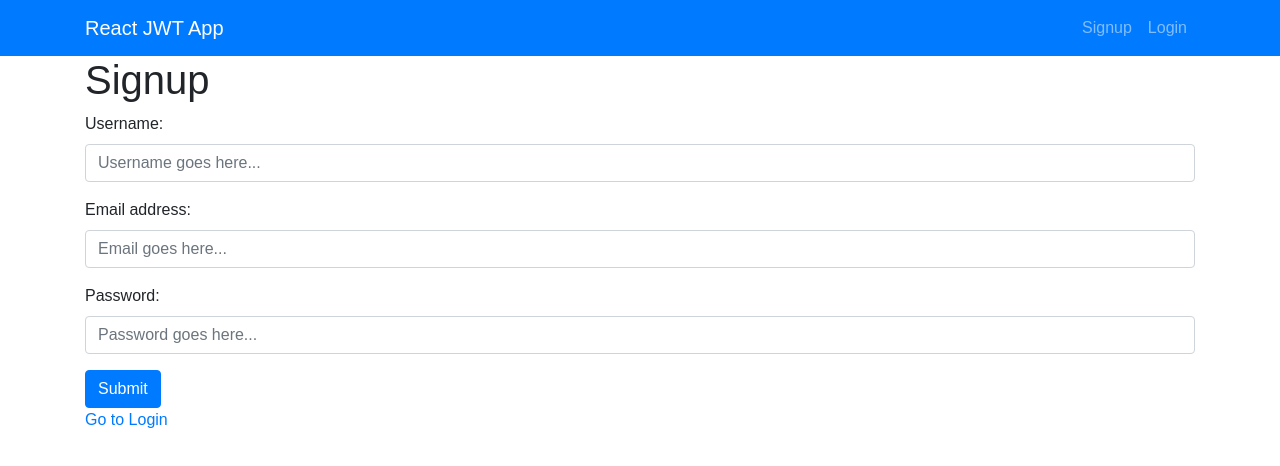
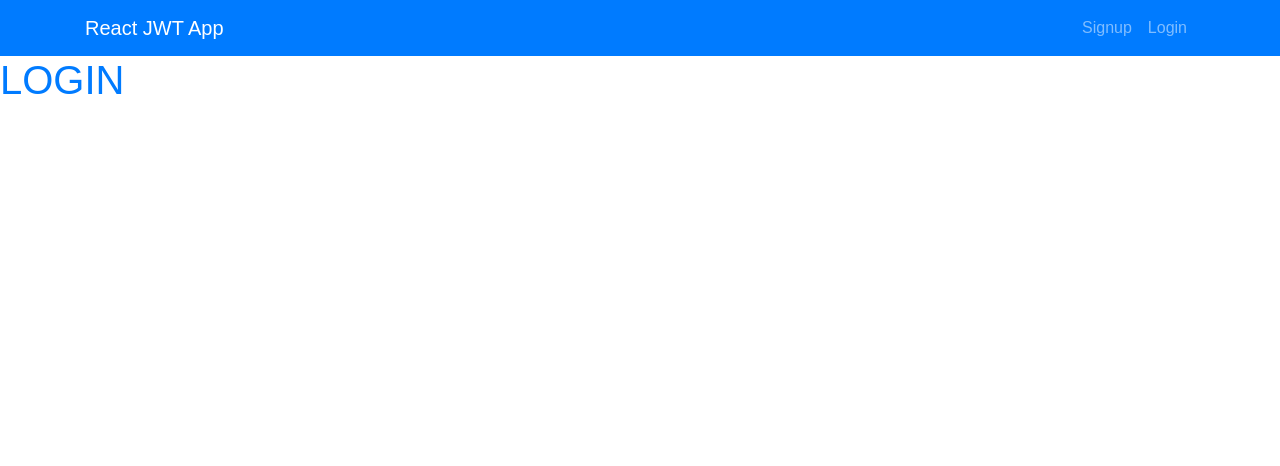
Before and after one commit to oakkaraung/codr, a React (Create React App) app in the folder client/: page / in a window 1280 px wide. Before the commit this address led to /signup. Shown: the top 466 px of the page. Built offline with nearby package versions, Linux system fonts and the light colour scheme.

Commit message:
added routes to home page and template one

```diff
--- a/client/src/index.js
+++ b/client/src/index.js
@@ -12,6 +12,8 @@
 import Profile from './pages/Profile';
 import Signup from './pages/Signup';
 import Navbar from './components/Navbar';
+import Home from './pages/Home';
+import TemplateOne from './pages/TemplateOne';
 
 // Here is if we have an id_token in localStorage
 if(localStorage.getItem("id_token")) {
@@ -23,10 +25,11 @@
     <Router>
         <div>
             <Navbar />
-            <Route exact path="/" component={App} />
+            <Route exact path="/" component={Home} />
             <Route exact path="/login" component={Login} />
             <Route exact path="/signup" component={Signup} />
             <Route exact path="/profile" component={Profile} />
+            <Route exact path="/templateone" component={TemplateOne} />
         </div>
     </Router>
     , document.getElementById('root')
--- /dev/null
+++ b/client/src/pages/Home.js
@@ -0,0 +1,14 @@
+import React from 'react';
+
+ /* Add in Logo here and slides down to about section. */
+
+function Home(){
+    return <div>
+        <h1>
+            <a href="./login">LOGIN</a>
+        </h1>
+    </div>
+}
+
+
+export default Home;
--- a/client/src/pages/Profile.js
+++ b/client/src/pages/Profile.js
@@ -2,6 +2,9 @@
 import withAuth from './../components/withAuth';
 import API from './../utils/API';
 import { Link } from 'react-router-dom';
+//------------------------------------
+// THIS IS OUR TEMPLATE PAGE
+//------------------------------------
 
 class Profile extends Component {
 
--- /dev/null
+++ b/client/src/pages/TemplateOne.js
@@ -0,0 +1,14 @@
+import React from 'react';
+
+ /* THIS IS OUR FIRST TEMPLATE PAGE */
+
+function TemplateOne(){
+    return <div>
+        <h1>
+            <a href="./login">THIS IS TEMPLATE ONE</a>
+        </h1>
+    </div>
+}
+
+
+export default TemplateOne;
```
Also changed, not shown: 2 other files (tests, documents, lock files or other folders).
